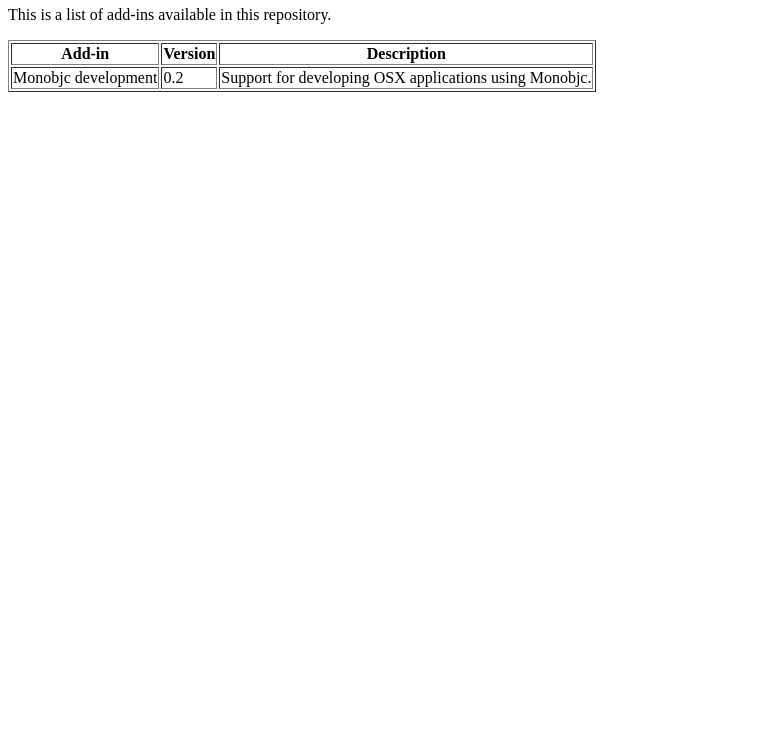
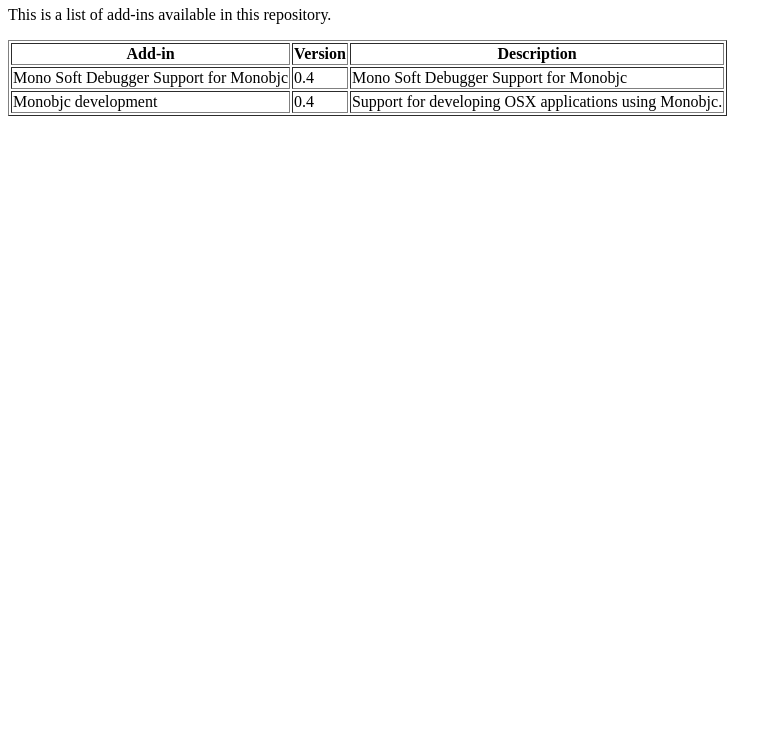
Before and after one commit to codebutler/monodevelop-monobjc, a plain HTML site: page repo/index.html in a window 1280 px wide. Shown: the part 60-800 px from the top of the page, without its empty margins (0-782 px from the left). Drawn offline with Linux system fonts and the light colour scheme.

Commit message:
Update repo to 0.4! Added debugger addin!

```diff
--- a/repo/index.html
+++ b/repo/index.html
@@ -2,6 +2,7 @@
 <h1>Add-in Repository</h1>
 <p>This is a list of add-ins available in this repository.</p>
 <table border=1><thead><tr><th>Add-in</th><th>Version</th><th>Description</th></tr></thead>
-<tr><td>Monobjc development</td><td>0.2</td><td>Support for developing OSX applications using Monobjc.</td></tr>
+<tr><td>Mono Soft Debugger Support for Monobjc</td><td>0.4</td><td>Mono Soft Debugger Support for Monobjc</td></tr>
+<tr><td>Monobjc development</td><td>0.4</td><td>Support for developing OSX applications using Monobjc.</td></tr>
 </table>
 </body></html>
```
Also changed, not shown: 5 other files.
